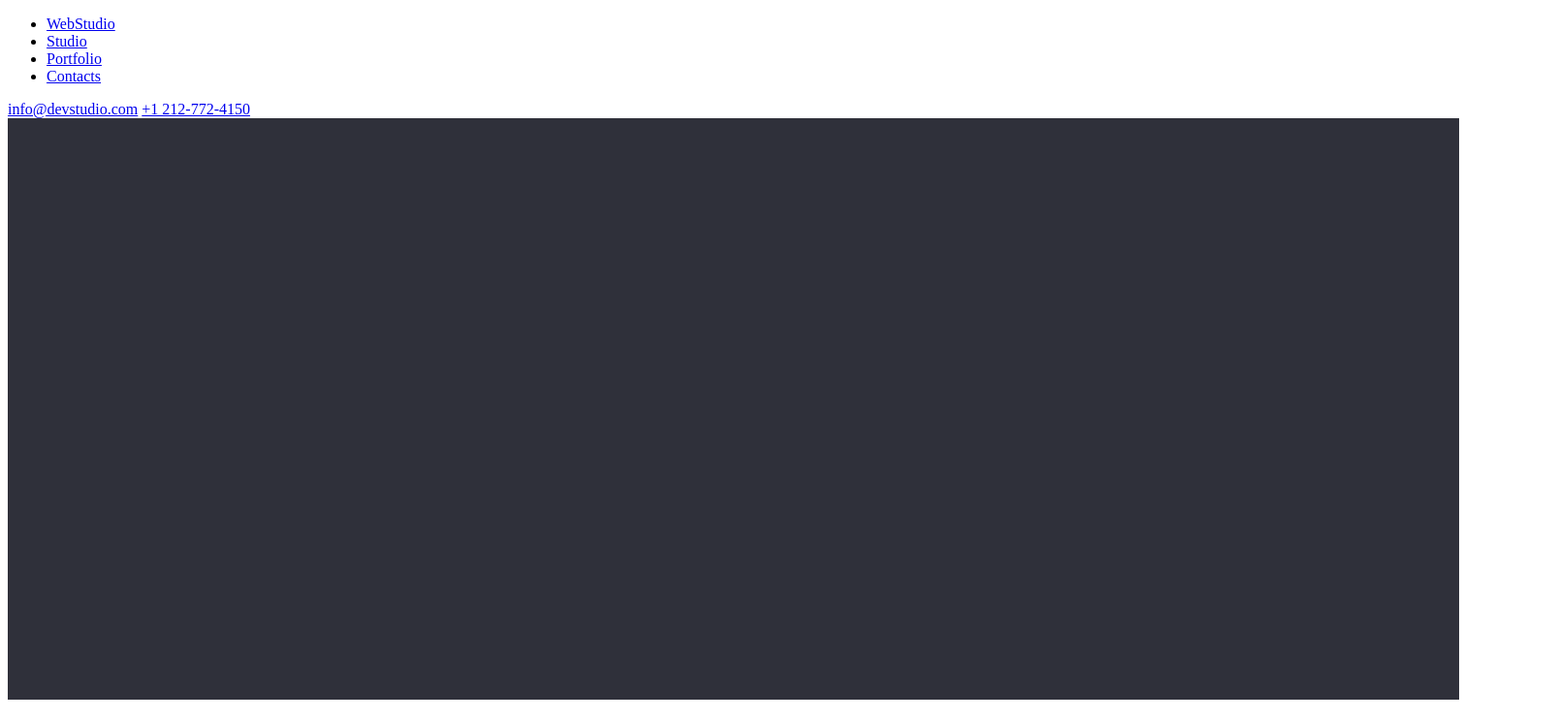
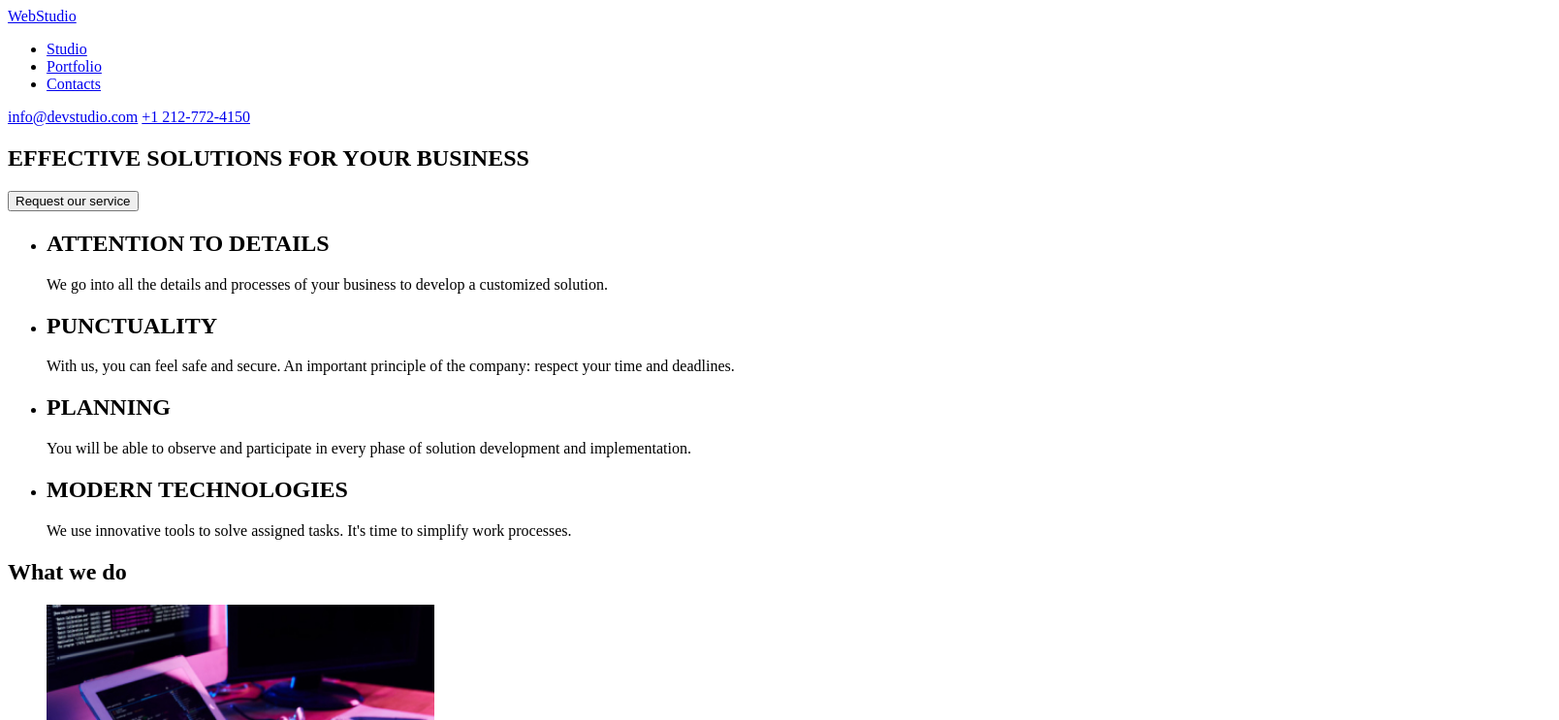
Before and after one commit to mcmariaaa11/goit-markup-hw-1, a plain HTML site: page index.html in a window 1280 px wide. Shown: the top 743 px of the page at 97% size, 1608 px wide, since content can reach past the window. Drawn offline with Linux system fonts and the light colour scheme.

Commit message:
Last changes for html

```diff
--- a/index.html
+++ b/index.html
@@ -8,10 +8,9 @@
 <body>
     <header>
 
-
+        <a href="./about.html">WebStudio</a>
      <nav>
         <ul>
-            <li><a href="./about.html">WebStudio</a></li>
             <li><a href="./about.html">Studio</a></li>
             <li><a href="./about.html">Portfolio</a></li>
             <li><a href="./about.html">Contacts</a></li>
@@ -25,9 +24,6 @@
     <main>
     <!--About us Section-->
     <section>
-      <div>
-            <img src="./images/background.png" alt="Background">
-      </div>
 
     <h1>EFFECTIVE SOLUTIONS FOR YOUR BUSINESS</h1>
       <button>Request our service</button>
@@ -102,9 +98,6 @@
 
 <!--Footer Section-->
 <footer>
-<div>
-    <img src="./images/background-footer.png" alt="Background Footer">
-</div>
 
         <a href="./about.html">WebStudio</a>
 
```
Lines whose indentation alone changed are shown as unchanged.
